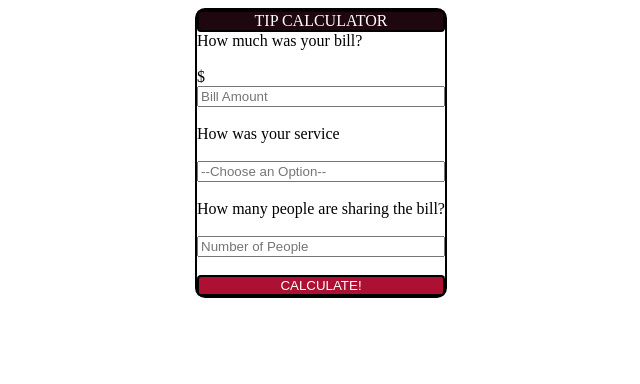
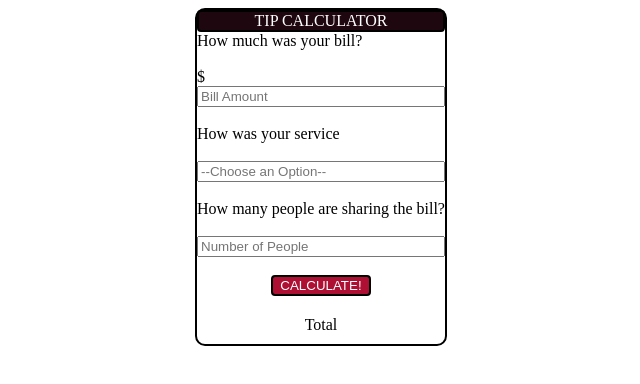
Before and after one commit to RonaldVilorio/tipCalculator, a plain HTML site: page tipCalculator/index.html in a window 1280 px wide. Shown: the whole page, without its empty margins (319-959 px from the left). Drawn offline with Linux system fonts and the light colour scheme.

Commit message:
centered button, added total and hovering cursor effect

```diff
--- a/tipCalculator/index.html
+++ b/tipCalculator/index.html
@@ -37,6 +37,7 @@
         placeholder="Number of People"
       /><br />
       <button class="submitButton" type="submit">CALCULATE!</button>
+      <div class="total">Total</div>
     </form>
 
     <script src="script.js"></script>
--- a/tipCalculator/styles.css
+++ b/tipCalculator/styles.css
@@ -22,4 +22,14 @@ form {
   color: white;
   border: 2px solid black;
   border-radius: 4px;
+  width: 100px;
+  align-self: center;
 }
+.submitButton:hover {
+  cursor: pointer;
+}
+.total {
+  align-self: center;
+  margin-top: 20px;
+  margin-bottom: 10px;
+}
```
